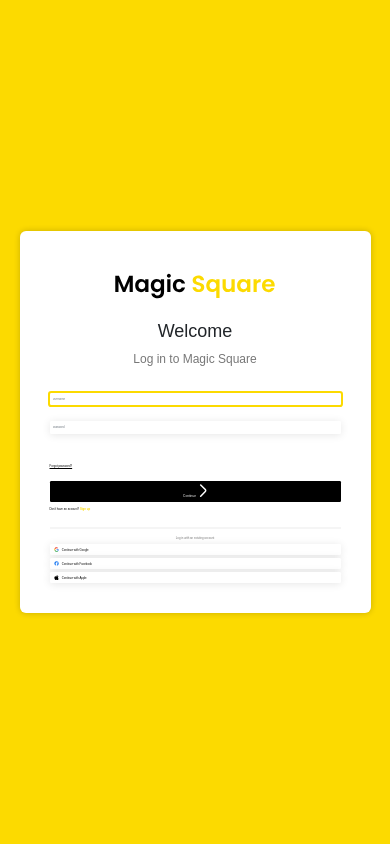
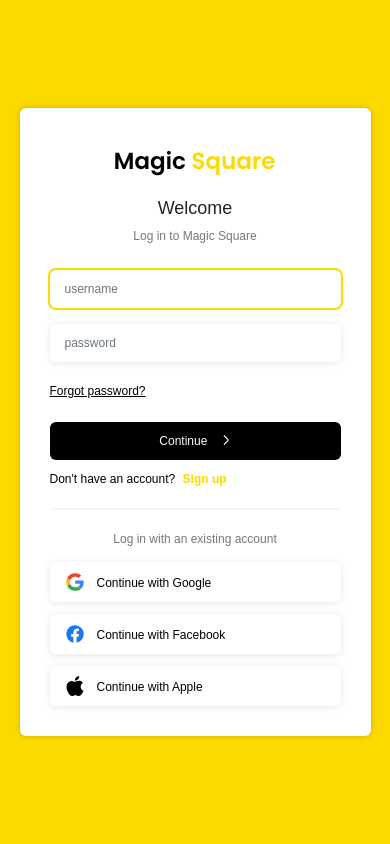
Before and after one commit to magicsquares137/joi, a Django app: page /login/ in a window 390 px wide. Run offline with Django 4.2, Linux system fonts and the light colour scheme; some libraries are stand-ins or nearby versions.

Commit message:
Resolved branch conflicts

```diff
--- a/static/css/responsive.css
+++ b/static/css/responsive.css
@@ -351,11 +351,7 @@ p.form-modal-top-data-des {
     margin-top: 25px;
 }
 
-<<<<<<< HEAD
 .form-imputs input {
-=======
-.form-field-container input {
->>>>>>> b6b7fc2b2356bc98f2b666951e0eb51b0a2c3963
     font-size: 12px;
     line-height: 18px;
     padding: 10px 15px;
```
